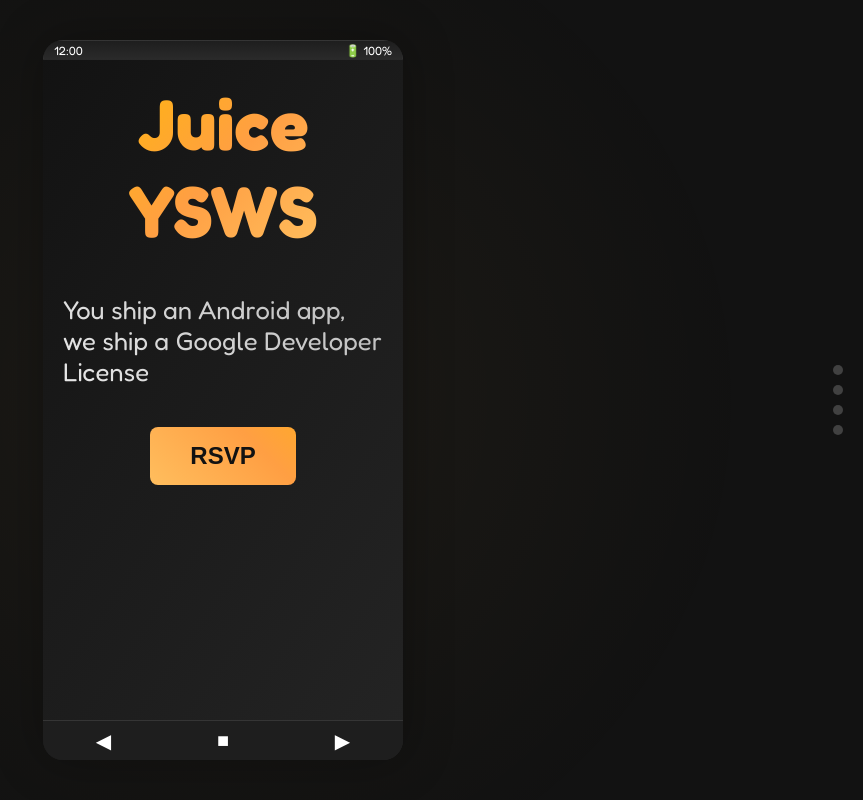
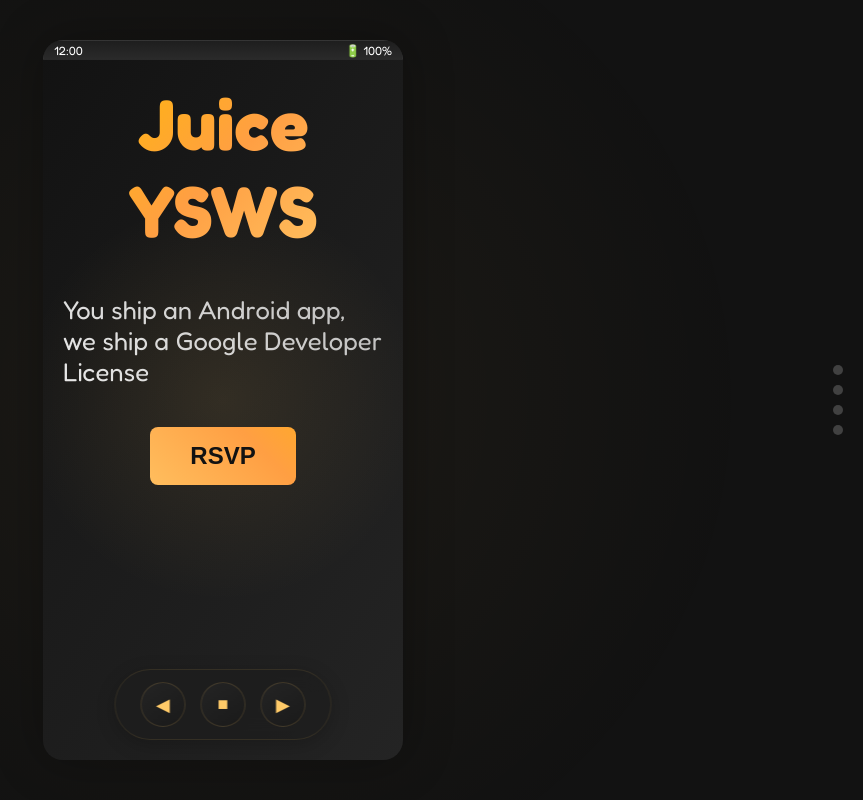
Before and after one commit to pizzalover125/juice-ysws, a plain HTML site: page index.html in a window 1280 px wide. Shown: the whole page, without its empty margins (417-1280 px from the left). Drawn offline with Linux system fonts and the light colour scheme.

Commit message:
Added some UI changes and some parralax effects

```diff
--- a/index.html
+++ b/index.html
@@ -13,11 +13,12 @@
 </head>
 <body>
     <div class="phone-container">
+        <div class="parallax-bg"></div>
         <div class="phone-notch"></div>
         <div class="phone-content">
             <div class="container">
-                <h1 class="scroll-animation initial">Juice YSWS</h1>
-                <p class="scroll-animation initial">You ship an Android app, we ship a Google Developer License</p>
+                <h1 class="scroll-animation initial parallax-element" data-speed="0.05">Juice YSWS</h1>
+                <p class="scroll-animation initial parallax-element" data-speed="0.03">You ship an Android app, we ship a Google Developer License</p>
                 <a href="https://forms.hackclub.com/t/4xsx4MYmgXus" target="_blank">
                     <button class="rsvp-button scroll-animation initial">RSVP</button>
                 </a>
--- a/script.js
+++ b/script.js
@@ -2,16 +2,22 @@ document.addEventListener('DOMContentLoaded', function() {
     const phoneContainer = document.querySelector('.phone-container');
     const phoneContent = document.querySelector('.phone-content');
     const gridContainer = document.querySelector('.grid-container');
+    let lastScrollPosition = 0;
 
     phoneContent.addEventListener('scroll', () => {
+        const currentScrollPosition = phoneContent.scrollTop;
         const gridTop = gridContainer.getBoundingClientRect().top;
 
-        // If the grid is about to come into view (or is in view)
-        if (gridTop < window.innerHeight * 0.8) {
+        // If scrolling down and grid is about to come into view
+        if (currentScrollPosition > lastScrollPosition && gridTop < window.innerHeight * 0.8) {
             phoneContainer.classList.add('expanded');
-        } else {
+        }
+        // If scrolling up and grid is out of view
+        else if (currentScrollPosition < lastScrollPosition && gridTop > window.innerHeight * 0.8) {
             phoneContainer.classList.remove('expanded');
         }
+
+        lastScrollPosition = currentScrollPosition;
     });
 
     // Add scroll animation
@@ -32,6 +38,27 @@ document.addEventListener('DOMContentLoaded', function() {
             }
         });
     });
+
+    // Parallax effect code
+    const parallaxElements = document.querySelectorAll('.parallax-element');
+    const parallaxBg = document.querySelector('.parallax-bg');
+
+    document.addEventListener('mousemove', (e) => {
+        const mouseX = e.clientX / window.innerWidth;
+        const mouseY = e.clientY / window.innerHeight;
+
+        parallaxElements.forEach(element => {
+            const speed = element.dataset.speed || 0.1;
+            const x = (mouseX - 0.5) * speed * 100;
+            const y = (mouseY - 0.5) * speed * 100;
+            element.style.transform = `translate(${x}px, ${y}px)`;
+        });
+
+        if (parallaxBg) {
+            parallaxBg.style.setProperty('--mouse-x', `${mouseX * 100}%`);
+            parallaxBg.style.setProperty('--mouse-y', `${mouseY * 100}%`);
+        }
+    });
 });
 
 const phoneContent = document.querySelector('.phone-content');
--- a/styles.css
+++ b/styles.css
@@ -158,8 +158,8 @@ a:hover {
 
 .step-number {
     position: absolute;
-    top: -15px;
-    left: -15px;
+    top: 6px;
+    left: 6px;
     background: linear-gradient(45deg, #ffca68, #ff9f43);
     width: 35px;
     height: 35px;
@@ -474,28 +474,65 @@ footer a:hover {
 }
 
 .android-navigation {
-    position: absolute;
-    bottom: 0;
-    left: 0;
-    width: 100%;
-    height: 40px;
-    background: #1e1e1e;
+    position: fixed;
+    bottom: 20px;
+    left: 50%;
+    transform: translateX(-50%);
     display: flex;
-    justify-content: space-around;
-    align-items: center;
-    border-top: 1px solid rgba(255,255,255,0.1);
+    gap: 15px;
+    background: rgba(30, 30, 30, 0.85);
+    backdrop-filter: blur(12px);
+    padding: 12px 25px;
+    border-radius: 50px;
+    border: 1px solid rgba(255, 202, 104, 0.1);
+    box-shadow: 0 5px 20px rgba(0, 0, 0, 0.2);
+    z-index: 1000;
 }
 
 .android-navigation button {
-    background: none;
-    border: none;
-    color: #fff;
-    font-size: 20px;
+    background: linear-gradient(145deg, #242424, #1a1a1a);
+    border: 1px solid rgba(255, 202, 104, 0.15);
+    color: #ffca68;
+    font-size: 18px;
     cursor: pointer;
+    width: 45px;
+    height: 45px;
+    border-radius: 50%;
+    display: flex;
+    align-items: center;
+    justify-content: center;
+    transition: all 0.3s cubic-bezier(0.4, 0, 0.2, 1);
+    position: relative;
+    overflow: hidden;
 }
 
-.android-navigation button:focus {
-    outline: none;
+.android-navigation button:hover {
+    background: linear-gradient(145deg, #2a2a2a, #242424);
+    transform: translateY(-3px);
+    border-color: rgba(255, 202, 104, 0.3);
+    box-shadow: 0 5px 15px rgba(255, 202, 104, 0.15);
+    color: #fff;
+}
+
+.android-navigation button:active {
+    transform: translateY(0);
+    box-shadow: 0 2px 8px rgba(255, 202, 104, 0.1);
+}
+
+.android-navigation button::after {
+    content: '';
+    position: absolute;
+    top: 50%;
+    left: 50%;
+    width: 100%;
+    height: 100%;
+    background: radial-gradient(circle, rgba(255, 202, 104, 0.2) 0%, transparent 70%);
+    transform: translate(-50%, -50%) scale(0);
+    transition: transform 0.4s ease;
+}
+
+.android-navigation button:hover::after {
+    transform: translate(-50%, -50%) scale(1.5);
 }
 
 body::after {
@@ -553,3 +590,29 @@ body::after {
     border-top-right-radius: 20px;
     overflow: hidden;
 }
+
+.parallax-wrapper {
+    position: relative;
+    overflow: hidden;
+    transform-style: preserve-3d;
+}
+
+.parallax-element {
+    transition: transform 0.3s cubic-bezier(0.2, 0, 0.2, 1);
+    will-change: transform;
+}
+
+.parallax-bg {
+    position: absolute;
+    top: 0;
+    left: 0;
+    width: 100%;
+    height: 100%;
+    z-index: -1;
+    background: radial-gradient(
+        circle at var(--mouse-x, 50%) var(--mouse-y, 50%),
+        rgba(255, 202, 104, 0.1) 0%,
+        rgba(18, 18, 18, 0) 50%
+    );
+    transition: all 0.3s ease;
+}
```
